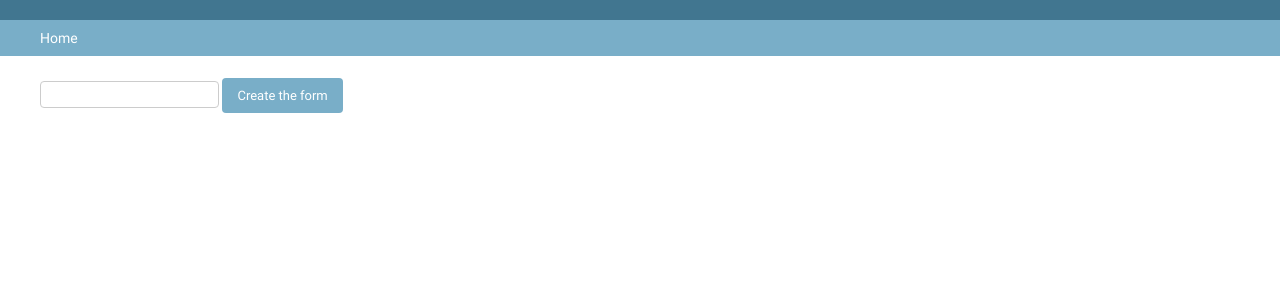
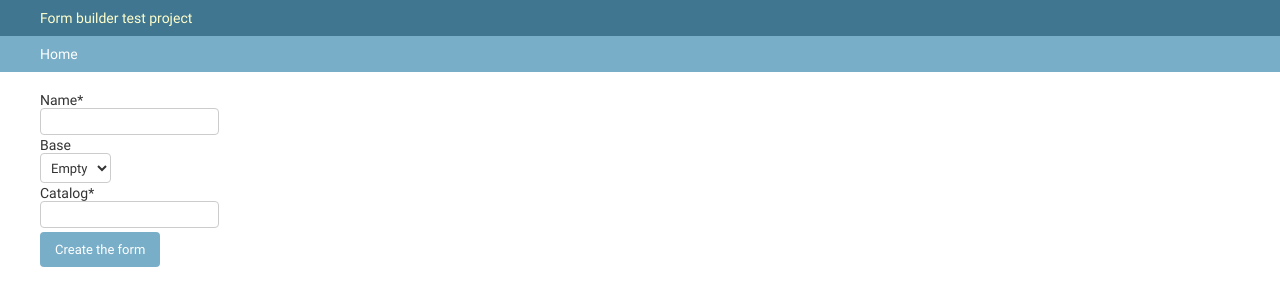
Before and after one commit to jpic/zodb-admin, a Django app: a page that uses zodb_admin/templates/zodb_admin/base.html in a window 1280 px wide. Shown: the top 306 px of the page. Run offline with Django 3.2, Linux system fonts and the light colour scheme; data that the repository does not hold is empty; parts of the project's set-up code (start-up, migrations or seed data) failed here and were passed over; some libraries are stand-ins or nearby versions.

Commit message:
Added catalog, fixed some bugs in form update

```diff
--- a/zodb_admin/forms.py
+++ b/zodb_admin/forms.py
@@ -1,18 +1,41 @@
+import copy
+
+from django.utils.translation import ugettext_lazy as _
 from django import forms
 
-from models import Form
+from models import Form, Catalog
 
 
 class FormCreateForm(forms.Form):
     name = forms.CharField()
     base = forms.ChoiceField(required=False)
+    catalog = forms.CharField()
 
     def __init__(self, *args, **kwargs):
         super(FormCreateForm, self).__init__(*args, **kwargs)
         self.fields['base'].choices = [(n, n) for n, f in Form.db.items()]
+        self.fields['base'].choices.append((None, _(u'Empty')))
+        self.fields['catalog'].choices = [(n, n) for n, f in
+                Catalog.db.items()]
+
+    def clean_catalog(self):
+        catalog = self.cleaned_data['catalog']
+        try:
+            Catalog.db[catalog]
+        except KeyError:
+            Catalog.db[catalog] = Catalog(name=catalog).save()
+        return catalog
 
     def save(self):
-        return Form(self.cleaned_data['name']).save()
+        base = self.cleaned_data['base']
+
+        if base:
+            form = copy.deepcopy(Form.db[base])
+            form.name = u'%s %s' % (_(u'Copy of'), form.name)
+            return form.save()
+        else:
+            return Form(self.cleaned_data['name'],
+                    Catalog.db[self.cleaned_data['catalog']]).save()
 
 
 class ObjectCreateForm(forms.Form):
--- a/zodb_admin/models.py
+++ b/zodb_admin/models.py
@@ -42,12 +42,18 @@ class Model(Persistent):
 
 
 class Form(Model):
-    def __init__(self, name, tabs=None, inlines=None):
+    def __init__(self, name, catalog, tabs=None, inlines=None):
+        if not isinstance(name, (str, unicode)):
+            raise Exception('Form requires a name.')
+        if not isinstance(catalog, Catalog):
+            raise Exception('Form requires a catalog.')
+
         if tabs is None:
             tabs = []
         if inlines is None:
             inlines = []
 
+        self.catalog = catalog
         self.name = name
         self.tabs = tabs
         self.inlines = inlines
@@ -167,15 +173,17 @@ class Field(object):
     def __unicode__(self):
         return self.name
 
-#class Catalog(OOBTree, Model):
-#    def __init__(self, name):
-#        OOBTree.
-#        self.name = name
-#        self.objects = OOBTree()
-#
-#
-#class Object(Model):
-#    def __init__(self, catalog, name, fields):
-#        self.catalog = catalog
-#        self.name = fields['name']
-#        self.fields = fields
+
+class Catalog(Model):
+    def __init__(self, name):
+        if not isinstance(name, (str, unicode)):
+            raise Exception('Catalog requires a name.')
+        self.name = name
+        self.objects = OOBTree()
+
+
+class Object(Model):
+    def __init__(self, catalog, name, fields):
+        self.catalog = catalog
+        self.name = fields['name']
+        self.fields = fields
--- a/zodb_admin/templates/zodb_admin/base.html
+++ b/zodb_admin/templates/zodb_admin/base.html
@@ -1,4 +1,4 @@
-{% extends 'admin/base.html' %}
+{% extends 'admin/base_site.html' %}
 
 {% block extrahead %}
 <script src="{{ STATIC_URL }}jquery.js" type="text/javascript"></script>
--- a/zodb_admin/templates/zodb_admin/form/create.html
+++ b/zodb_admin/templates/zodb_admin/form/create.html
@@ -1,12 +1,26 @@
 {% extends 'zodb_admin/base.html' %}
+
+{% load crispy_forms_tags %}
 
 {% block content %}
     <form method="post" action="">
         {% csrf_token %}
-        {{ form.name }}
-        {% if form.fields.base.choices %}
-            {{ form.base }}
-        {% endif %}
+        {{ form|crispy }}
         <input type="submit" value="Create the form" />
     </form>
+
+    <script type="text/javascript">
+    $(document).ready(function() {
+        $('#id_catalog').yourlabsAutocomplete({
+            url: '{% url autocomplete_light_autocomplete 'CatalogAutocomplete' %}',
+            choiceSelector: '[data-value]',
+        }).input.bind('selectChoice', function(e, choice, autocomplete) {
+            $(this).val(choice.data('value'));
+        });
+
+        if ($('select[name=base] option').length == 0) {
+            $('#div_id_base').hide();
+        }
+    });
+    </script>
 {% endblock %}
--- a/zodb_admin/views.py
+++ b/zodb_admin/views.py
@@ -1,3 +1,4 @@
+import copy
 import urllib
 
 from django import http
@@ -14,23 +15,17 @@ class FormCreateView(generic.FormView):
     form_class = FormCreateForm
 
     def form_valid(self, form):
-        query = '?base=' + urllib.quote(form.cleaned_data['base'])
         form = form.save()
-        return http.HttpResponseRedirect(form.get_update_url() + query)
+        return http.HttpResponseRedirect(form.get_update_url())
 
 
 class FormUpdateView(generic.TemplateView):
     template_name = 'zodb_admin/form/update.html'
 
     def get_context_data(self, *args, **kwargs):
-        base_form = self.request.GET.get('base', None)
-        if base_form:
-            base_form = Form.db.get(base_form, None)
-
         return {
             'KIND_CHOICES': Field.KIND_CHOICES,
             'form': Form.db[kwargs['name']],
-            'base_form': base_form,
         }
 
     def post(self, *args, **kwargs):
@@ -43,7 +38,7 @@ class FormUpdateView(generic.TemplateView):
 
 
 class ObjectCreateView(generic.FormView):
-    template_name = 'zodb_admin/object/form.html'
+    template_name = 'zodb_admin/object/create.html'
     form_class = ObjectCreateForm
 
     def form_valid(self, form):
@@ -56,4 +51,4 @@ class ObjectCreateView(generic.FormView):
 
 
 class ObjectUpdateView(generic.TemplateView):
-    template_name = 'zodb_admin/object/form.html'
+    template_name = 'zodb_admin/object/update.html'
```
Also changed, not shown: zodb_admin/templates/zodb_admin/form/update.html (+7 -1 lines).
